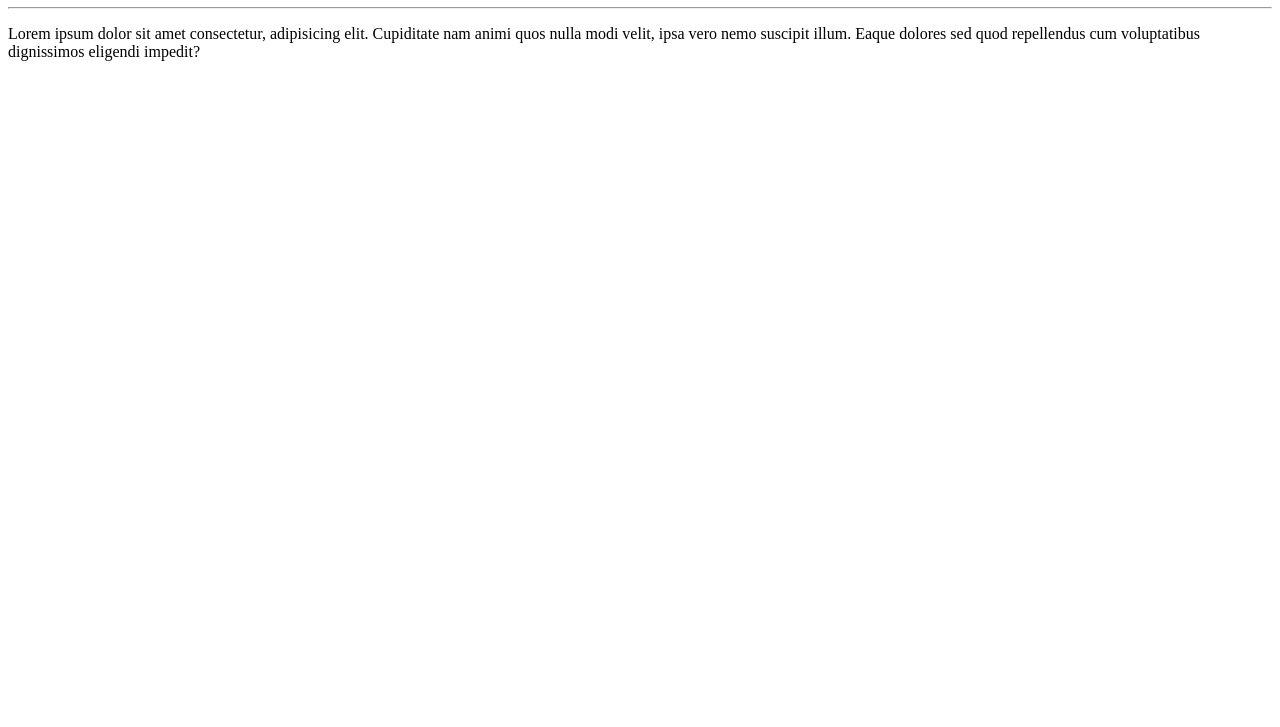
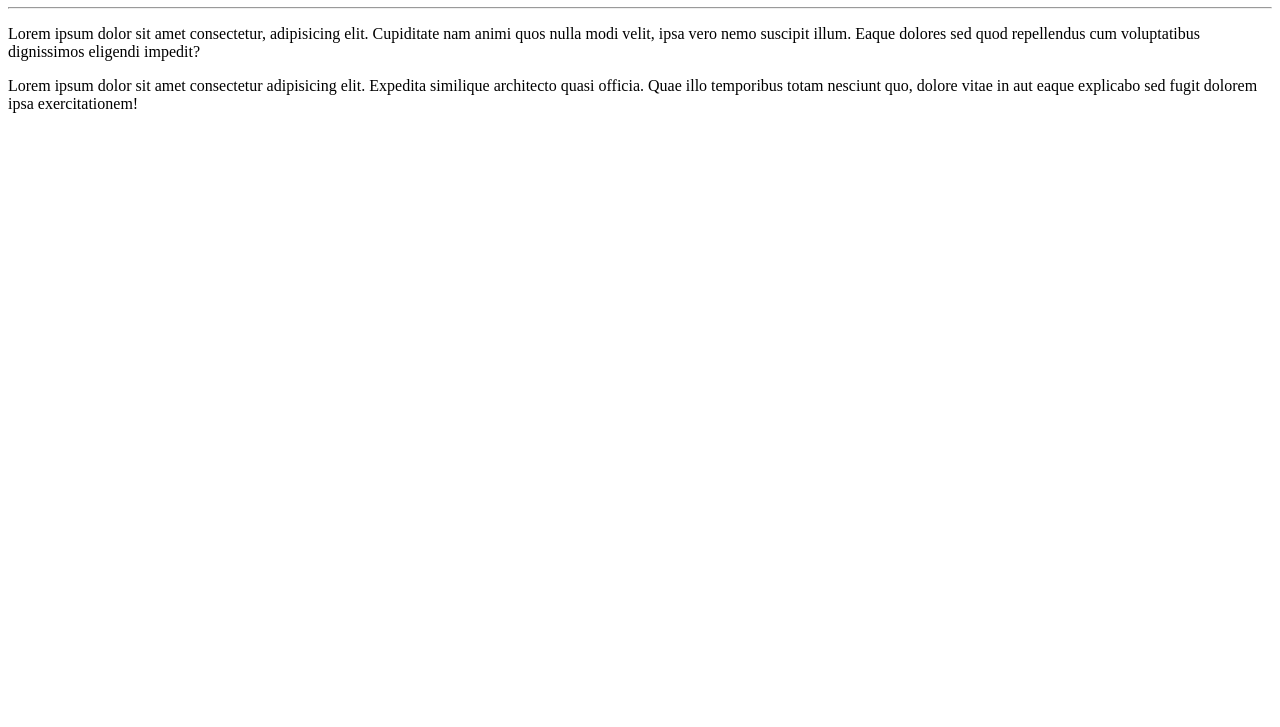
Before and after one commit to alocinny/Ola-Mundo, a plain HTML site: page Site exemplo/index.html in a window 1280 px wide. Shown: the part 73-800 px from the top of the page. Drawn offline with Linux system fonts and the light colour scheme.

Commit message:
adicionei um parágrafo.

```diff
--- a/Site exemplo/index.html
+++ b/Site exemplo/index.html
@@ -12,5 +12,6 @@
 
     <p>Lorem ipsum dolor sit amet consectetur, adipisicing elit. Cupiditate nam animi quos nulla modi velit, ipsa vero nemo suscipit illum. Eaque dolores sed quod repellendus cum voluptatibus dignissimos eligendi impedit?
     </p>
+    <p>Lorem ipsum dolor sit amet consectetur adipisicing elit. Expedita similique architecto quasi officia. Quae illo temporibus totam nesciunt quo, dolore vitae in aut eaque explicabo sed fugit dolorem ipsa exercitationem!</p>
 </body>
 </html>
```
